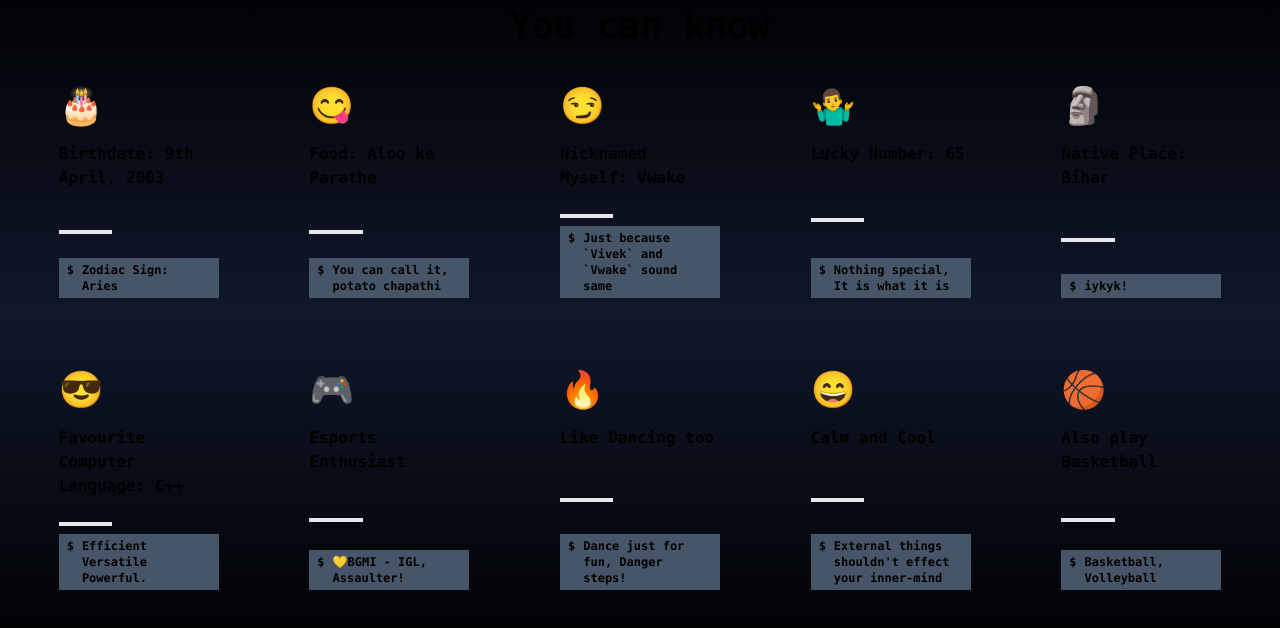
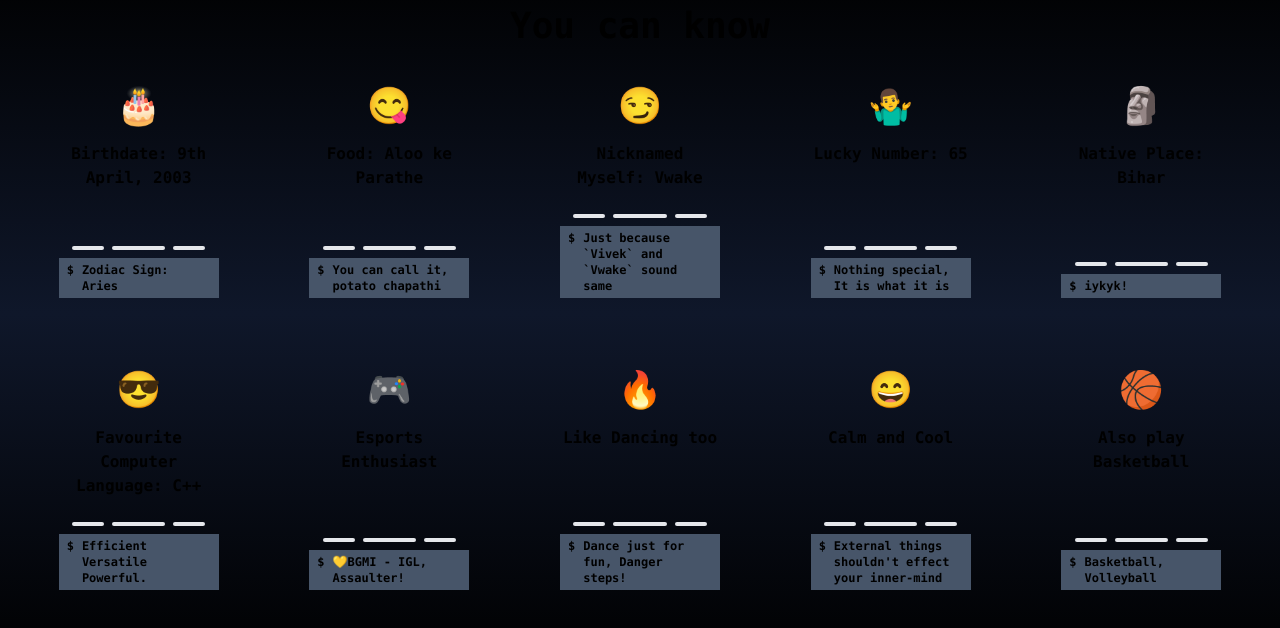
Before and after one commit to v-house/k-vivek-kumar, a Next.js app: page / in a window 1280 px wide. Shown: the part 2818-3446 px from the top of the page. Built offline with nearby package versions, Linux system fonts and the light colour scheme.

Commit message:
Hover effects... you know me..

```diff
--- a/app/Facts.tsx
+++ b/app/Facts.tsx
@@ -1,15 +1,23 @@
 export default function Facts(props: { emoji: any; fact: any; des: any }) {
   return (
     <>
-      <div className="w-32 lg:w-48 m-2 p-2 lg:m-4 lg:p-4 rounded-xl font-mono font-extrabold flex flex-col justify-between">
+      <div className="group cursor-pointer w-32 lg:w-48 m-2 p-2 lg:m-4 lg:p-4 rounded-xl font-mono font-extrabold flex flex-col justify-between">
         <div className="flex flex-col my-2">
-          <div className="text-4xl">{props.emoji}</div>
-          <div className="my-4">{props.fact}</div>
+          <div className="text-center text-4xl group-hover:scale-150 transition-all duration-300">
+            {props.emoji}
+          </div>
+          <div className="my-4 text-center">{props.fact}</div>
         </div>
-        <div className="h-1 bg-gray-200 w-1/3"></div>
-        <div className="text-xs font-bold mt-2 px-2 py-1 bg-slate-600 flex">
-          <div className="mr-2">$</div>
-          {props.des}
+        <div className="group">
+          <div className="flex justify-center">
+            <div className="h-1 bg-gray-200 w-1/5 mr-2 rounded-full group-hover:w-0 group-hover:mr-0 transition-all duration-300"></div>
+            <div className="h-1 bg-gray-200 w-1/3 mr-2 rounded-full group-hover:w-[65%] group-hover:mr-0 transition-all duration-300"></div>
+            <div className="h-1 bg-gray-200 w-1/5 rounded-full group-hover:w-0 transition-all duration-300"></div>
+          </div>
+          <div className="text-xs font-bold mt-2 px-2 py-1 bg-slate-600 flex">
+            <div className="mr-2">$</div>
+            {props.des}
+          </div>
         </div>
       </div>
     </>
```
